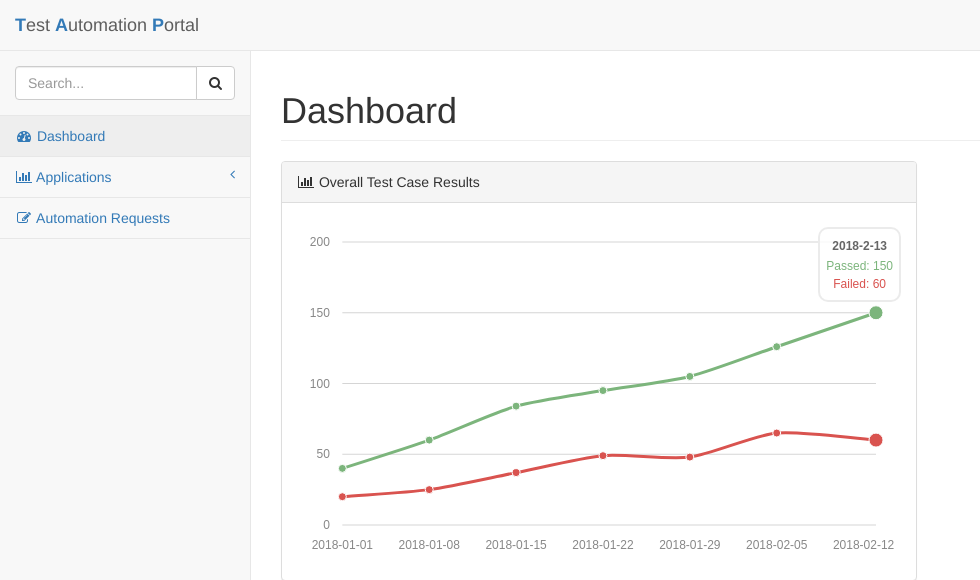
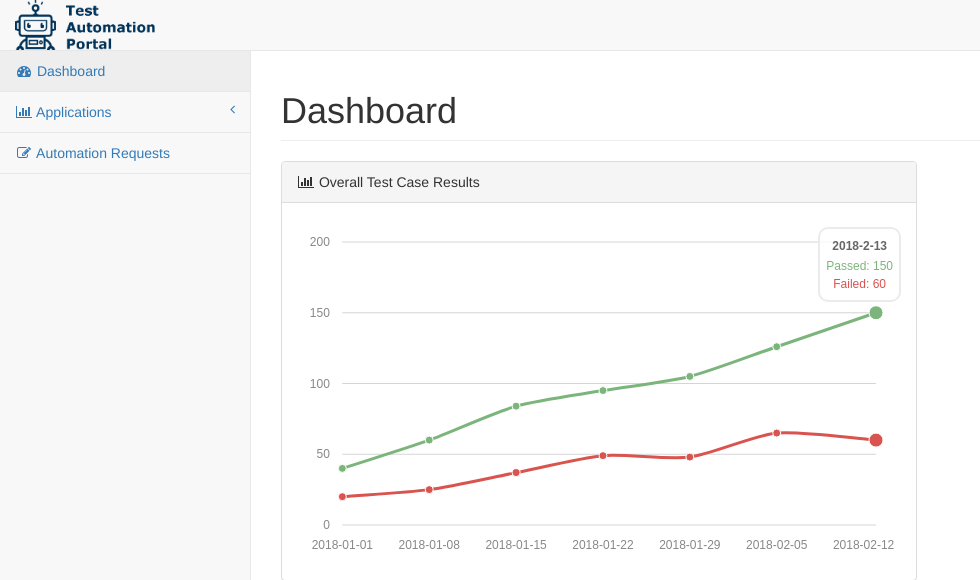
Before and after one commit to chrismascia/TAP, a Flask app: page / in a window 1280 px wide. Shown: the top 580 px of the page, without its empty margins (0-980 px from the left). Run offline with Flask 2, Linux system fonts and the light colour scheme; some libraries are stand-ins or nearby versions.

Commit message:
Add robot img

```diff
--- a/static/css/style.css
+++ b/static/css/style.css
@@ -10,3 +10,11 @@
 .view-results-link{
     font-size: 8px;
 }
+
+.navbar .navbar-brand img {
+  height: 50px;
+}
+
+.navbar .no-top-padding{
+  padding-top: 0px;
+}
--- a/templates/layout.html
+++ b/templates/layout.html
@@ -51,28 +51,15 @@
                     <span class="icon-bar"></span>
                     <span class="icon-bar"></span>
                 </button>
-                <a class="navbar-brand" href="/"><span class="blue-text">T</span>est <span class="blue-text">A</span>utomation <span class="blue-text">P</span>ortal</a>
+                <a class="navbar-brand no-top-padding" href="/"><img src="{{ url_for('static', filename='img/robot-with-text.png') }}"/><!--<span class="blue-text">T</span>est <span class="blue-text">A</span>utomation <span class="blue-text">P</span>ortal--></a>
 
             </div>
 
             <!-- /.navbar-header -->
 
-
-
             <div class="navbar-default sidebar" role="navigation">
                 <div class="sidebar-nav navbar-collapse">
                     <ul class="nav" id="side-menu">
-                        <li class="sidebar-search">
-                            <div class="input-group custom-search-form">
-                                <input type="text" class="form-control" placeholder="Search...">
-                                <span class="input-group-btn">
-                                <button class="btn btn-default" type="button">
-                                    <i class="fa fa-search"></i>
-                                </button>
-                            </span>
-                            </div>
-                            <!-- /input-group -->
-                        </li>
                         <li>
                             <a href="/"><i class="fa fa-dashboard fa-fw"></i> Dashboard</a>
                         </li>
```
Also changed, not shown: static/img/robot-with-text.png (added), static/img/robot.png (added).
